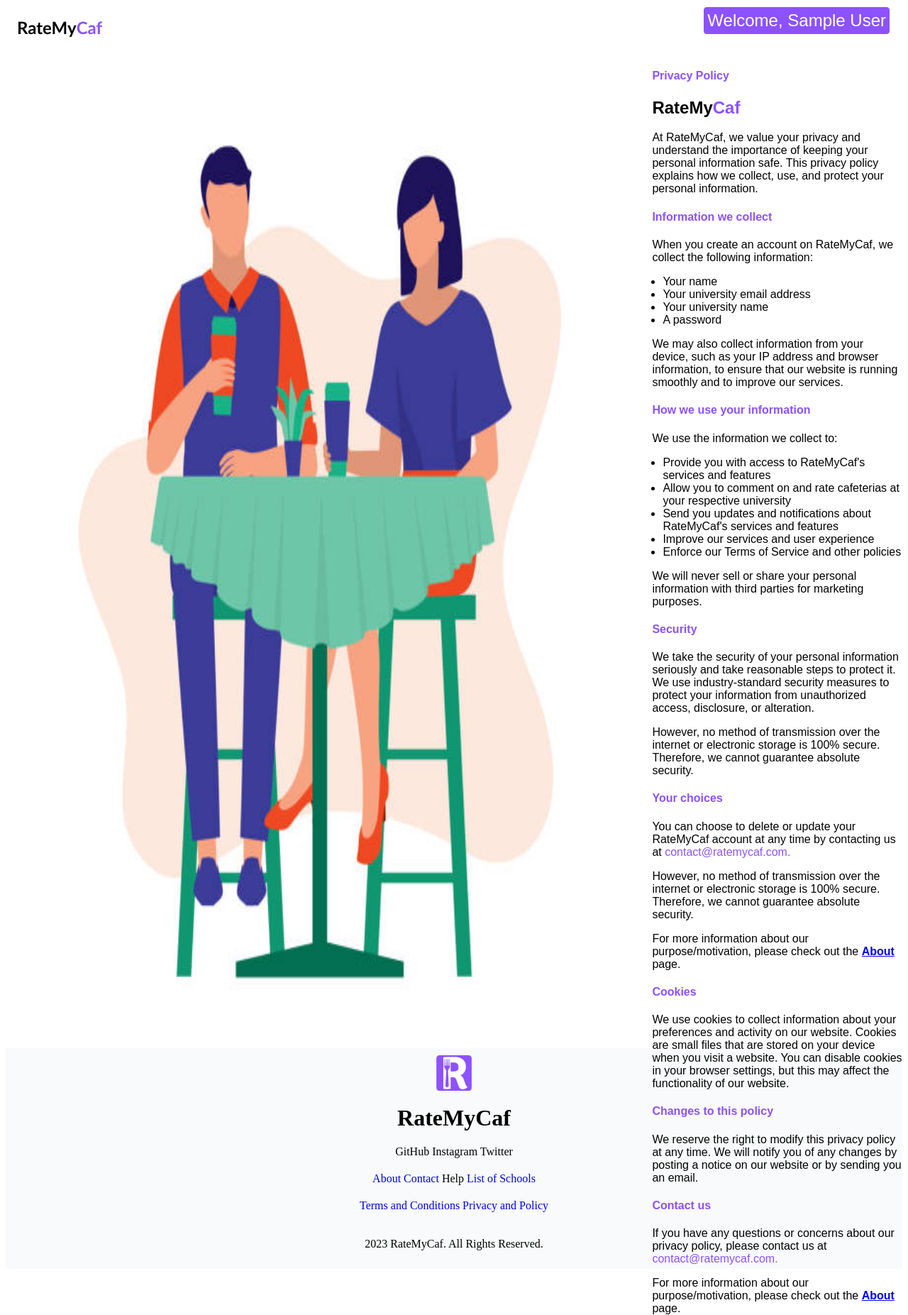
After one commit to robPTY/ratemycaf, a PHP site: page /ratemycaf/privacy_policy.php in a window 1280 px wide. The commit adds this page. Shown: the whole page at 71% size. Run offline with PHP 8.4, Linux system fonts and the light colour scheme; the visitor is signed in with stand-in values (Sample User, id 1).

Commit message:
added privacy policy and fixed deleted contact pag

```diff
--- a/css/RMCstyles.css
+++ b/css/RMCstyles.css
@@ -591,3 +591,9 @@ div.stars {
     width: 150px;
     padding: -30px;
 }
+
+#privacy-section{
+    display: flex;
+    height: 175vh;
+    font-family:Arial, Helvetica, sans-serif;
+}
--- /dev/null
+++ b/privacy_policy.php
@@ -0,0 +1,91 @@
+<?php session_start(); ?>
+
+<head>
+<link rel="stylesheet" href="css/RMCstyles.css">
+<link rel="shortcut icon" type="image/x-icon" href="./images/favicon.ico" />
+<title>RateMyCaf | Privacy Policy</title>
+
+</head>
+<?php
+    include("./reusables/top-menu.php");
+?>
+<body>
+    <div id="privacy-section">
+        <div id="about-img-section">
+            <img id="about-img" src="./images/caf-people2.jpg">
+        </div>
+        <div id="about-text">
+            <h4 class="inside-text-abt" ><span class="highlights">Privacy Policy</span></h4>
+            <h2 class="inside-text-abt">RateMy<span class='highlights'>Caf</span></h2>
+            <p class="inside-text-abt">
+            At RateMyCaf, we value your privacy and understand the importance of keeping your personal information safe.
+            This privacy policy explains how we collect, use, and protect your personal information.
+            </p>
+            <h4 class="inside-text-abt" ><span class="highlights">Information we collect</span></h4>
+            <p class="inside-text-abt">
+            When you create an account on RateMyCaf, we collect the following information:
+            <ul>
+                <li>Your name</li>
+                <li>Your university email address</li>
+                <li>Your university name</li>
+                <li>A password</li>
+            </ul>
+            </p>
+            <p class="inside-text-abt">
+            We may also collect information from your device, such as your IP address and browser information,
+            to ensure that our website is running smoothly and to improve our services.
+            </p>
+            <h4 class="inside-text-abt" ><span class="highlights">How we use your information</span></h4>
+            <p class="inside-text-abt">
+            We use the information we collect to:
+            <ul>
+                <li>Provide you with access to RateMyCaf's services and features</li>
+                <li>Allow you to comment on and rate cafeterias at your respective university</li>
+                <li>Send you updates and notifications about RateMyCaf's services and features</li>
+                <li>Improve our services and user experience</li>
+                <li>Enforce our Terms of Service and other policies</li>
+            </ul>
+            </p>
+            <p class="inside-text-abt">
+            We will never sell or share your personal information with third parties for marketing purposes.
+            </p>
+            <h4 class="inside-text-abt" ><span class="highlights">Security</span></h4>
+            <p class="inside-text-abt">
+            We take the security of your personal information seriously and take reasonable steps to protect it.
+            We use industry-standard security measures to protect your information from unauthorized access, disclosure, or alteration.
+            </p>
+            <p class="inside-text-abt">
+            However, no method of transmission over the internet or electronic storage is 100% secure. Therefore,
+            we cannot guarantee absolute security.</p>
+            <h4 class="inside-text-abt" ><span class="highlights">Your choices</span></h4>
+            <p class="inside-text-abt">
+            You can choose to delete or update your RateMyCaf account at any time by contacting us at <span class='highlights'>contact@ratemycaf.com.</span>
+            </p>
+            <p class="inside-text-abt">
+            However, no method of transmission over the internet or electronic storage is 100% secure. Therefore,
+            we cannot guarantee absolute security.</p>
+            <p class="inside-text-abt">
+            For more information about our purpose/motivation, please check out the <strong><a href='./about.php'>About</a></strong> page.
+            </p>
+            <h4 class="inside-text-abt" ><span class="highlights">Cookies</span></h4>
+            <p class="inside-text-abt">
+            We use cookies to collect information about your preferences and activity on our website.
+            Cookies are small files that are stored on your device when you visit a website.
+            You can disable cookies in your browser settings, but this may affect the functionality of our website. </p>
+            <h4 class="inside-text-abt" ><span class="highlights">Changes to this policy</span></h4>
+            <p class="inside-text-abt">
+            We reserve the right to modify this privacy policy at any time.
+            We will notify you of any changes by posting a notice on our website or by sending you an email. </p>
+            <h4 class="inside-text-abt" ><span class="highlights">Contact us</span></h4>
+            <p class="inside-text-abt">
+            If you have any questions or concerns about our privacy policy, please contact us at
+            <span class='highlights'>contact@ratemycaf.com.</span> </p>
+            <p class="inside-text-abt">
+            For more information about our purpose/motivation, please check out the <strong><a href='./about.php'>About</a></strong> page.
+            </p>
+        </div>
+    </div>
+</body>
+<?php
+    include("./reusables/footer.php");
+?>
--- a/reusables/footer.php
+++ b/reusables/footer.php
@@ -13,8 +13,8 @@
         <a href="/ratemycaf/school-list.php">List of Schools</a>
     </div>
     <div class="services, footer-el">
-        <a class='footer-el-p' href='./terms_conditions.php'>Terms and Conditions</a>
-        <a class='footer-el-p'>Privacy and Policy</a>
+        <a class='footer-el-p' href='/ratemycaf/terms_conditions.php'>Terms and Conditions</a>
+        <a class='footer-el-p' href='/ratemycaf/privacy_policy.php'>Privacy and Policy</a>
     </div>
     <div class="footer-el">
         <p class='footer-el-p'>2023 RateMyCaf. All Rights Reserved.</p>
--- a/terms_conditions.php
+++ b/terms_conditions.php
@@ -30,7 +30,7 @@
             We encourage you guys to share this project with all your friends whether they may be from
             the same college or not. We also want to indicate that since this is not a real project, we
             do not make revenue or claim any of the information as our own. All we are doing is making the
-            platform for people to view reviewed cafeterias. Again, <strong>We do not claim any of this information
+            platform for people to view reviewed cafeterias. Again, <strong>we do not claim any of this information
             as our own</strong>
             </p>
             <p class="inside-text-abt">
```
Also changed, not shown: contact.php (+72 -0 lines).
